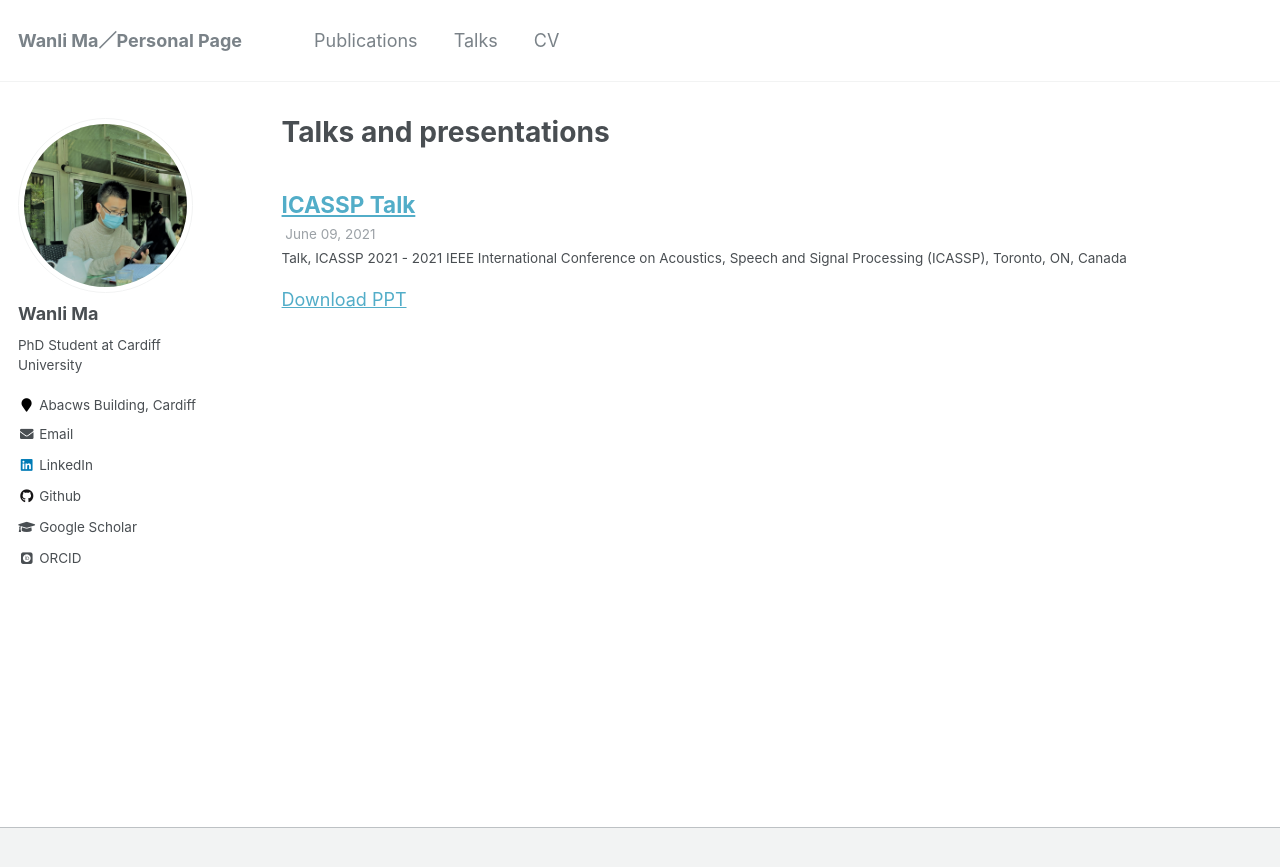
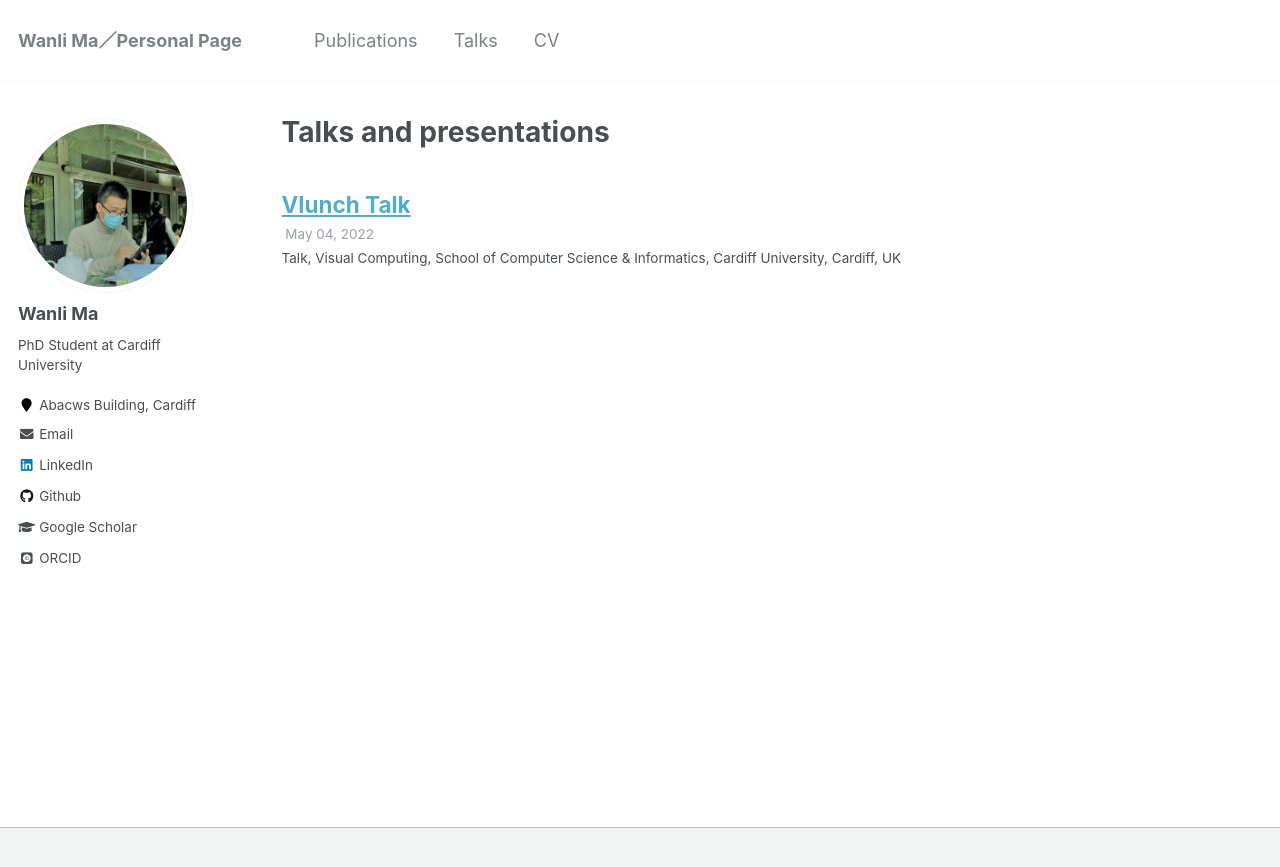
Before and after one commit to WANLIMA-CARDIFF/wanlima-cardiff.github.io, a Jekyll site: the page built from _pages/talks.html, in a window 1280 px wide. Shown: the top 867 px of the page. Built offline with Jekyll 4.4.1, drawn with Linux system fonts in a browser that asks for light colours; some web fonts are replaced.

Commit message:
Update Vlunch.md

```diff
--- a/_talks/Vlunch.md
+++ b/_talks/Vlunch.md
@@ -1,10 +1,9 @@
 ---
-title: "ICASSP Talk"
+title: "Vlunch Talk"
 collection: talks
 type: "Talk"
-permalink: /talks/ICASSP2021
-venue: "ICASSP 2021 - 2021 IEEE International Conference on Acoustics, Speech and Signal Processing (ICASSP)"
-date: 09 June 2021
-location: "Toronto, ON, Canada"
+permalink: /talks/Vlunch2022
+venue: "Visual Computing, School of Computer Science & Informatics, Cardiff University"
+date: 04 May 2022
+location: "Cardiff, UK"
 ---
-[Download PPT](http://wanlima-cardiff.github.io/files/posterICASSP.pdf)
```
